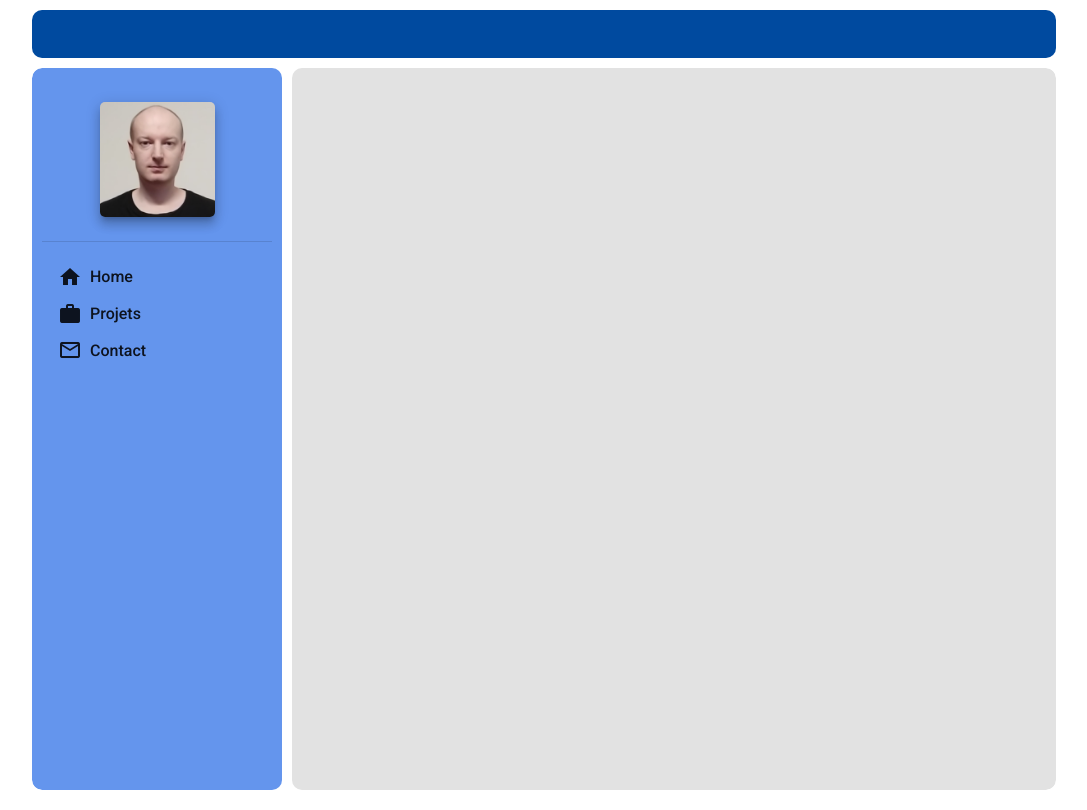
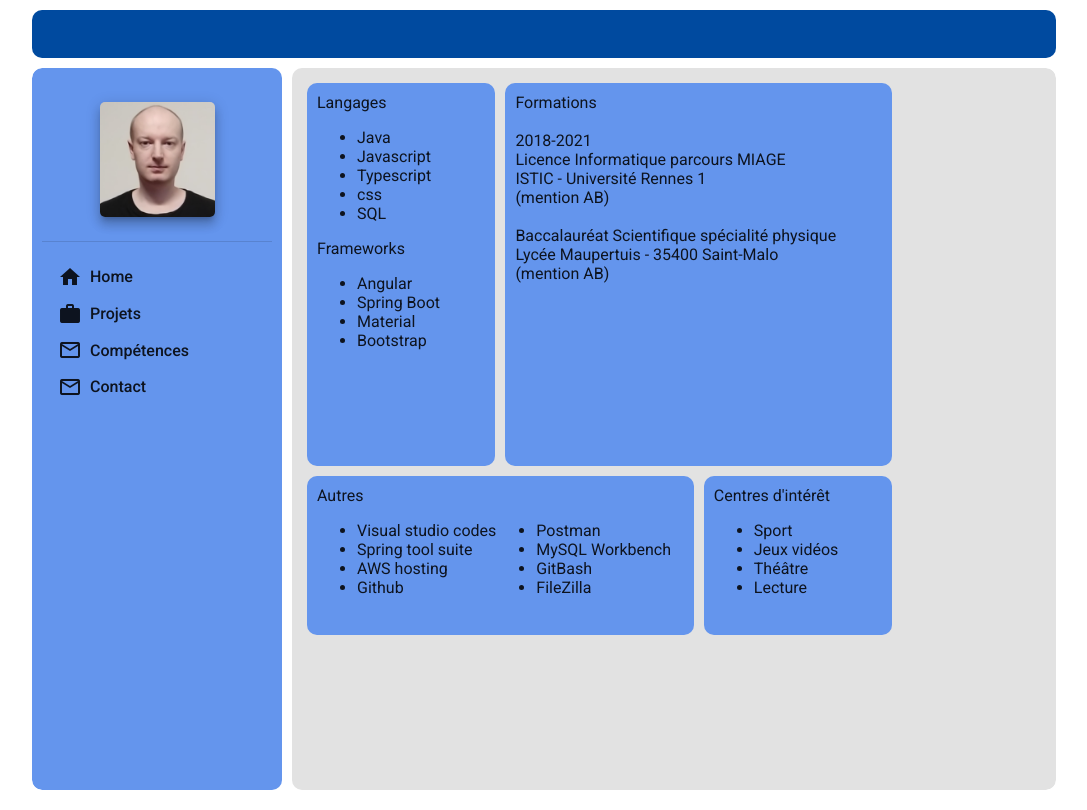
Before and after one commit to faberthet/cv, an Angular app: page /competences in a window 1280 px wide. Before the commit this address led to /. Shown: the whole page, without its empty margins (96-1183 px from the left). Built offline with nearby package versions, Linux system fonts and the light colour scheme.

Commit message:
compétences component

```diff
--- a/src/app/app-routing.module.ts
+++ b/src/app/app-routing.module.ts
@@ -3,11 +3,13 @@ import { RouterModule, Routes } from '@angular/router';
 import { HomeComponent } from './pages/home/home.component';
 import { ProjetsComponent } from './pages/projets/projets.component';
 import { ContactComponent } from './pages/contact/contact.component';
+import { CompetencesComponent } from './pages/competences/competences.component';
 
 const routes: Routes = [
   {path: '', component: HomeComponent},
   {path: 'projets', component: ProjetsComponent},
-  {path: 'contact', component: ContactComponent}
+  {path: 'contact', component: ContactComponent},
+  {path: 'competences', component: CompetencesComponent}
 ];
 
 @NgModule({
--- a/src/app/app.component.css
+++ b/src/app/app.component.css
@@ -49,7 +49,7 @@ mat-sidenav-content{
     background-color: rgb(226, 226, 226);
     margin-left: 260px !important; /* witdh nav + 10px */
     padding: 10px;
-    padding-left: 20px;
+    padding-left: 10px;
     border-radius: 10px;
 }
 
--- a/src/app/app.component.html
+++ b/src/app/app.component.html
@@ -26,6 +26,12 @@
         <span>Projets</span>
       </button>
     </a>
+    <a routerLink="/competences">
+      <button mat-button class="item">
+        <mat-icon>mail_outline</mat-icon>
+        <span>Compétences</span>
+      </button>
+    </a>
     <a routerLink="/contact">
       <button mat-button class="item">
         <mat-icon>mail_outline</mat-icon>
--- a/src/app/app.module.ts
+++ b/src/app/app.module.ts
@@ -13,14 +13,16 @@ import {MatDividerModule} from '@angular/material/divider';
 import { FontAwesomeModule } from '@fortawesome/angular-fontawesome';
 import { HomeComponent } from './pages/home/home.component';
 import { ProjetsComponent } from './pages/projets/projets.component';
-import { ContactComponent } from './pages/contact/contact.component'
+import { ContactComponent } from './pages/contact/contact.component';
+import { CompetencesComponent } from './pages/competences/competences.component'
 
 @NgModule({
   declarations: [
     AppComponent,
     HomeComponent,
     ProjetsComponent,
-    ContactComponent
+    ContactComponent,
+    CompetencesComponent
   ],
   imports: [
     BrowserModule,
--- /dev/null
+++ b/src/app/pages/competences/competences.component.css
@@ -0,0 +1,45 @@
+.knowContent{
+    width: 80%;
+    height: 80%;
+    display: grid;
+    grid-template-columns: 1fr 1fr 1fr;
+    grid-template-rows: 70% 30%;
+    grid-template-areas:
+      "L D D"
+      "A A H";
+}
+.languages{
+    grid-area: L;
+    background-color: cornflowerblue;
+    margin: 5px;
+    border-radius: 10px;
+    padding: 10px;
+}
+.diplomes{
+    grid-area: D;
+    background-color: cornflowerblue;
+    margin: 5px;
+    border-radius: 10px;
+    padding: 10px;
+
+}
+.autres{
+    grid-area: A;
+    background-color: cornflowerblue;
+    margin: 5px;
+    border-radius: 10px;
+    padding: 10px;
+    /* justify-content: ; */
+
+}
+.flex{
+    display: flex;
+}
+.hobbies{
+    grid-area: H;
+    background-color: cornflowerblue;
+    margin: 5px;
+    border-radius: 10px;
+    padding: 10px;
+
+}
--- /dev/null
+++ b/src/app/pages/competences/competences.component.html
@@ -0,0 +1,59 @@
+<div class="knowContent">
+<div class="languages">
+    Langages
+    <ul>
+        <li>Java</li>
+        <li>Javascript</li>
+        <li>Typescript</li>
+        <li>css</li>
+        <li>SQL</li>
+    </ul>
+    Frameworks
+    <ul>
+        <li>Angular</li>
+        <li>Spring Boot</li>
+        <li>Material</li>
+        <li>Bootstrap</li>
+    </ul>
+</div>
+<div class="diplomes">
+    Formations <br> <br>
+    2018-2021 <br>
+Licence Informatique parcours MIAGE <br>
+ISTIC - Université Rennes 1 <br>
+(mention AB) <br> <br>
+Baccalauréat Scientifique spécialité physique <br>
+Lycée Maupertuis - 35400 Saint-Malo <br>
+(mention AB) <br>
+</div>
+<div class="autres">
+    Autres
+    <div class="flex">
+        <div class="box">
+            <ul>
+                <li>Visual studio codes</li>
+                <li>Spring tool suite</li>
+                <li>AWS hosting</li>
+                <li>Github</li>
+            </ul>
+        </div>
+        <div class="box">
+            <ul>
+                <li>Postman</li>
+                <li>MySQL Workbench</li>
+                <li>GitBash</li>
+                <li>FileZilla</li>
+            </ul>
+        </div>
+    </div>
+</div>
+<div class="hobbies">
+    Centres d'intérêt
+    <ul>
+        <li>Sport</li>
+        <li>Jeux vidéos</li>
+        <li>Théâtre</li>
+        <li>Lecture</li>
+    </ul>
+</div>
+</div>
--- /dev/null
+++ b/src/app/pages/competences/competences.component.ts
@@ -0,0 +1,15 @@
+import { Component, OnInit } from '@angular/core';
+
+@Component({
+  selector: 'app-competences',
+  templateUrl: './competences.component.html',
+  styleUrls: ['./competences.component.css']
+})
+export class CompetencesComponent implements OnInit {
+
+  constructor() { }
+
+  ngOnInit(): void {
+  }
+
+}
```
Also changed, not shown: 1 other file (tests, documents, lock files or other folders).
